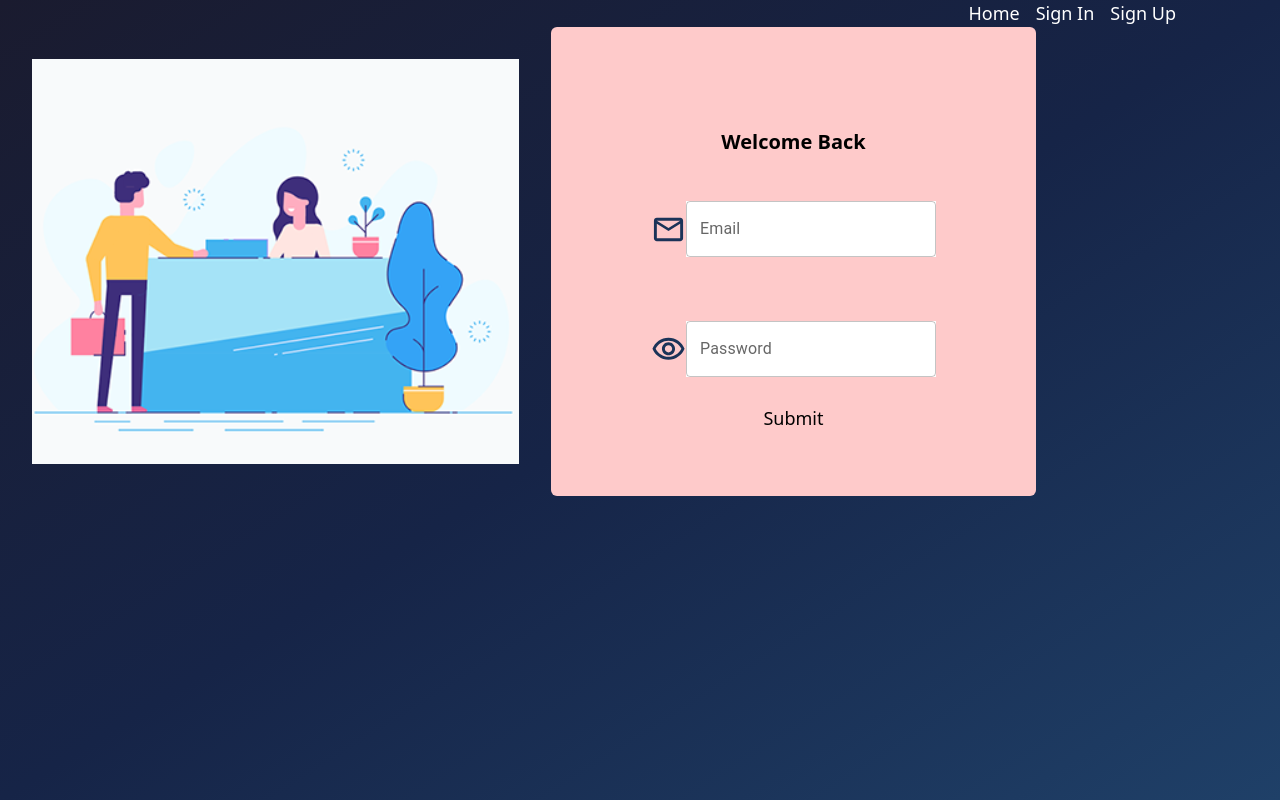
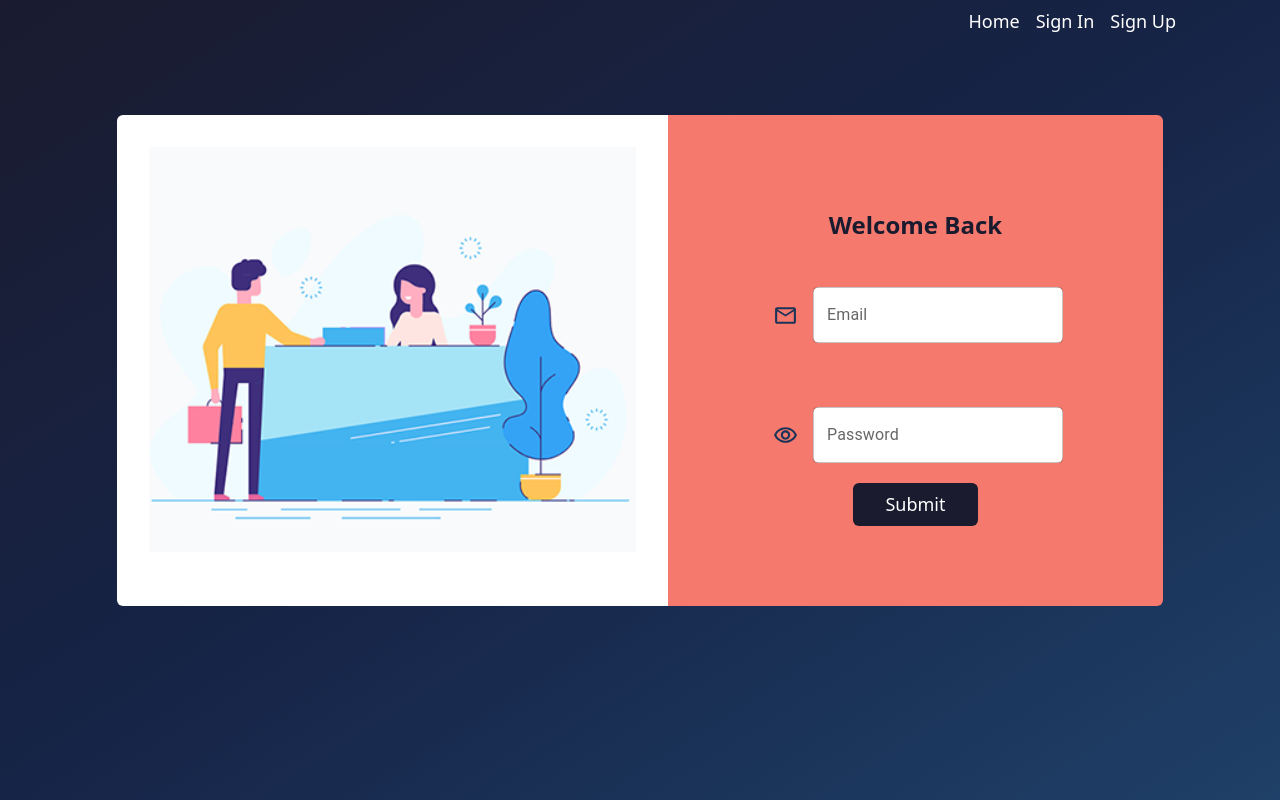
Before and after one commit to talkshrey/QuoteIT, a React (Create React App) app: page /login in a window 1280 px wide. Built offline with nearby package versions, Linux system fonts and the light colour scheme; what tailwindcss-filters would draw is missing.

Commit message:
Integration completed with the backend

```diff
--- a/src/Components/Booking2.js
+++ b/src/Components/Booking2.js
@@ -7,7 +7,6 @@ import Popup from "reactjs-popup";
 import { useState, useEffect } from "react";
 import laptop from "../Assets/Images/laptop.png"
 import Header2 from './Header2';
-import Pops from './Pops';
 
 const Item = styled(Paper)(({ theme }) => ({
     ...theme.typography.body2,
@@ -34,6 +33,7 @@ export default function Booking2(props) {
             console.log(result[0]["category-name"])
         })
         .catch(error => console.log('error', error))
+        // eslint-disable-next-line
     }, [])
 
     useEffect(()=>{
@@ -43,6 +43,7 @@ export default function Booking2(props) {
             setData(result)
         })
         .catch(error => console.log('error', error))
+        // eslint-disable-next-line
     }, [])
 
     useEffect(()=>{
@@ -54,6 +55,7 @@ export default function Booking2(props) {
             console.log(Object.values(result.data).map(item=>item))
           })
           .catch(error => console.log('error', error));
+          // eslint-disable-next-line
   }, [])
 
     return (
@@ -87,7 +89,6 @@ export default function Booking2(props) {
                             <div className="flex flex-row items-center justify-around">
                                 <img src={laptop} alt="laptop" className="w-32"/>
                                 <button type="button" className="px-5 py-3 bg-red-200 rounded-md" onClick={() => setOpen(o => !o)}> {data[1].subCatName} </button>
-                                <Pops o={open} c={closeModal} model="fridge"/>
                             </div>
                         </Item>
                     </Grid>
--- a/src/Components/Booking3.js
+++ b/src/Components/Booking3.js
@@ -1,9 +1,7 @@
-import { Link } from 'react-router-dom';
 import { styled } from '@mui/material/styles';
 import Box from '@mui/material/Box';
 import Paper from '@mui/material/Paper';
 import Grid from '@mui/material/Grid';
-import Pops from './Pops';
 import { useState, useEffect } from "react";
 import laptop from "../Assets/Images/laptop.png"
 import Header2 from './Header2';
@@ -32,6 +30,7 @@ export default function Booking3(props) {
             console.log(result[0]["category-name"])
         })
         .catch(error => console.log('error', error))
+        // eslint-disable-next-line
     }, [])
 
     useEffect(()=>{
@@ -42,6 +41,7 @@ export default function Booking3(props) {
 
         })
         .catch(error => console.log('error', error))
+        // eslint-disable-next-line
     }, [])
 
 
@@ -57,7 +57,6 @@ export default function Booking3(props) {
                         <div className="flex flex-row items-center justify-around">
                             <img src={laptop} alt="laptop" className="w-32"/>
                             <button type="button" className="px-5 py-3 bg-red-200 rounded-md" onClick={() => setOpen(o => !o)}> {data[0].subCatName} </button>
-                            <Pops o={open} c={closeModal}/>
                         </div>
                     </Item>
                     <br/>
--- a/src/Components/Booking4.js
+++ b/src/Components/Booking4.js
@@ -47,6 +47,7 @@ export default function Booking4() {
                 console.log(result[0]["category-name"])
             })
             .catch(error => console.log('error', error))
+            // eslint-disable-next-line
     }, [])
 
     useEffect(() => {
@@ -56,6 +57,7 @@ export default function Booking4() {
                 setData(result)
             })
             .catch(error => console.log('error', error))
+            // eslint-disable-next-line
     }, [])
 
     async function buy(e) {
--- a/src/Components/Header.js
+++ b/src/Components/Header.js
@@ -2,7 +2,7 @@ import { Link } from "react-router-dom";
 
 export default function Header() {
     return (
-        <div className="flex direction-row-reverse justify-end pr-24 items-around w-full bg-black-500">
+        <div className="flex direction-row-reverse justify-end pr-24 items-around w-full pt-2 bg-black-500">
             <div> <Link to="/" className="text-white px-2 text-lg"> Home </Link> </div>
             <div> <Link to="/login" className="text-white px-2 text-lg"> Sign In </Link> </div>
             <div> <Link to="/register" className="text-white px-2 text-lg"> Sign Up </Link> </div>
--- a/src/Components/LoginForm.js
+++ b/src/Components/LoginForm.js
@@ -1,9 +1,9 @@
 import { useState } from "react";
 import MailOutlineIcon from '@mui/icons-material/MailOutline';
-import login from "../Assets/Images/login.png"
 import { TextField } from "@mui/material";
 import VisibilityOutlinedIcon from '@mui/icons-material/VisibilityOutlined';
 import { useHistory } from "react-router-dom";
+import login from '../Assets/Images/login.png'
 
 export default function LoginForm() {
 
@@ -47,26 +47,30 @@ export default function LoginForm() {
 
     return (
 
-        <div className="w-screen h-max flex flex-row align-center">
-            <div className="p-8"> <img src={login} alt="login"/> </div>
-            <form className="flex flex-col px-20 pt-20 bg-gray-100 rounded-md" style={{backgroundColor: '#FECACA'}} onSubmit={handleSubmit}>
-                <div className="text-center pt-5 text-black text-xl"> <p className="font-sans font-bold"> Welcome Back </p> </div>
+        <div className="w-screen h-max flex flex-row justify-center align-center">
+            <div className="flex flex-row mt-20">
+                <div className="p-8 w-96 h-96 rounded-l-md bg-white">
+                    <img src={login} alt="login"/>
+                </div>
+            <form className="flex flex-col px-20 py-20 rounded-r-md" style={{backgroundColor: '#F5796D'}} onSubmit={handleSubmit}>
+                <div className="text-center pt-3 text-2xl"> <p className="font-sans font-bold" style={{color:'#1A1B2F'}}> Welcome Back </p> </div>
                 <div className="p-5">
                     <br/>
                     <div className="flex flex-row justify-around items-center">
-                        <MailOutlineIcon sx={{color: '#1b3358'}} fontSize="large"/>
-                        <TextField label="Email" sx={{width:'250px', backgroundColor:'white'}} onChange={e=>setName(e.target.value)}/>
+                        <MailOutlineIcon sx={{color: '#1b3358', padding:'5px', marginRight:'10px'}} fontSize="large"/>
+                        <TextField label="Email" className="rounded-md" sx={{width:'250px', backgroundColor:'white'}} onChange={e=>setName(e.target.value)}/>
                     </div>
                 </div>
                 <div className="p-5">
                     <br/>
                     <div className="flex flex-row justify-around items-center">
-                        <VisibilityOutlinedIcon sx={{color: '#1b3358'}} fontSize="large"/>
-                        <TextField label="Password" sx={{width:'250px', backgroundColor:'white'}} id="password" onChange={e=>setPass(e.target.value)}/>
+                        <VisibilityOutlinedIcon sx={{color: '#1b3358', padding:'5px', marginRight:'10px'}} fontSize="large"/>
+                        <TextField label="Password" type="password" className="rounded-md" sx={{width:'250px', backgroundColor:'white'}} id="password" onChange={e=>setPass(e.target.value)}/>
                     </div>
                 </div>
-                <center> <button type="submit"  className="rounded-md px-8 text-lg py-2 w-max font-sans"> Submit </button> </center>
+                <center> <button type="submit" style={{backgroundColor:'#1A1B2F'}} className="rounded-md px-8 text-lg text-white py-2 w-max font-sans"> Submit </button> </center>
             </form>
+            </div>
         </div>
     )
 }
--- a/src/Components/Logo.js
+++ b/src/Components/Logo.js
@@ -5,12 +5,13 @@ import Lottie from 'react-lottie'
 export default function Logo() {
 
         const defaultOptions = {
-            loop: true,
+            loop: false,
             autoplay: true,
             animationData: animationData,
             rendererSettings: {
               preserveAspectRatio: "xMidYMid slice"
             }
+
           }
 
         return (
--- a/src/Components/ProfileForm.js
+++ b/src/Components/ProfileForm.js
@@ -1,5 +1,4 @@
 import { useEffect, useState } from "react";
-import { Link } from "react-router-dom";
 
     export default function ProfileForm() {
 
--- a/src/Components/RegisterForm.js
+++ b/src/Components/RegisterForm.js
@@ -77,43 +77,43 @@ export default function RegisterForm() {
     return (
 
         <div className="w-max h-max flex flex-row align-center">
-            <form className="flex flex-col px-20 py-4 bg-white rounded-md mt-20" style={{marginLeft:'400px'}} onSubmit={handleSubmit}>
+            <form className="flex flex-col px-20 py-4 rounded-md mt-20" style={{marginLeft:'400px', backgroundColor:'#F5796D'}} onSubmit={handleSubmit}>
                 <div className="text-center font-sans font-bold pt-3 text-black text-xl"> Register page  </div>
                 <div className="grid grid-rows-4 grid-flow-col">
                     <div className="p-5">
                         <br/>
                         <div className="flex flex-row justify-around items-center">
-                            <PersonOutlineOutlinedIcon sx={{color: '#E33E5A', padding:'5px'}} fontSize="large"/>
-                            <TextField label="Username" sx={{width:'250px'}} onChange={e=>setName(e.target.value)}/>
+                            <PersonOutlineOutlinedIcon sx={{color: '#1b3358', padding:'5px'}} fontSize="large"/>
+                            <TextField label="Username" sx={{width:'250px', backgroundColor:'white'}} onChange={e=>setName(e.target.value)}/>
                         </div>
                     </div>
                     <div className="p-5">
                         <br/>
                         <div className="flex flex-row justify-around items-center">
-                            <VisibilityOutlinedIcon sx={{color: '#E33E5A', padding:'5px'}} fontSize="large"/>
-                            <TextField label="Password" sx={{width:'250px'}} onChange={e=>setPass(e.target.value)}/>
+                            <VisibilityOutlinedIcon sx={{color: '#1b3358', padding:'5px'}} fontSize="large"/>
+                            <TextField label="Password" type="password" sx={{width:'250px', backgroundColor:'white'}} onChange={e=>setPass(e.target.value)}/>
                         </div>
                     </div>
                     <div className="p-5">
                         <br/>
                         <div className="flex flex-row justify-around items-center">
-                            <LocalPhoneOutlinedIcon sx={{color: '#E33E5A', padding:'5px'}} fontSize="large"/>
-                            <TextField label="Contact" sx={{width:'250px'}} onChange={e=>setCont(e.target.value)}/>
+                            <LocalPhoneOutlinedIcon sx={{color: '#1b3358', padding:'5px'}} fontSize="large"/>
+                            <TextField label="Contact" sx={{width:'250px', backgroundColor:'white'}} onChange={e=>setCont(e.target.value)}/>
                         </div>
                     </div>
                     <div className="p-5">
                         <br/>
                         <div className="flex flex-row justify-around items-center">
-                            <MailOutlineIcon sx={{color: '#E33E5A', padding:'5px'}} fontSize="large"/>
-                            <TextField label="Email" sx={{width:'250px'}} onChange={e=>setEmail(e.target.value)}/>
+                            <MailOutlineIcon sx={{color: '#1b3358', padding:'5px'}} fontSize="large"/>
+                            <TextField label="Email" sx={{width:'250px', backgroundColor:'white'}} onChange={e=>setEmail(e.target.value)}/>
                         </div>
                     </div>
                     <div className="p-5">
                         <br/>
                         <div className="flex flex-row justify-around items-center">
-                            <PersonAddAlt1OutlinedIcon sx={{color: '#E33E5A', padding:'5px'}} fontSize="large"/>
+                            <PersonAddAlt1OutlinedIcon sx={{color: '#1b3358', padding:'5px'}} fontSize="large"/>
                             {/* <TextField label="Role" sx={{width:'250px'}} onChange={e=>setRole(e.target.value)}/> */}
-                            <FormControl fullWidth>
+                            <FormControl sx={{backgroundColor:'white'}} fullWidth>
                                 <InputLabel id="demo-simple-select-label">Role</InputLabel>
                                     <Select
                                     labelId="demo-simple-select-label"
@@ -131,19 +131,19 @@ export default function RegisterForm() {
                     <div className="p-5">
                         <br/>
                         <div className="flex flex-row justify-around items-center">
-                            <VisibilityOutlinedIcon sx={{color: '#E33E5A', padding:'5px'}} fontSize="large"/>
-                            <TextField label="Confirm Password" sx={{width:'250px'}} onChange={e=>setConfPass(e.target.value)}/>
+                            <VisibilityOutlinedIcon sx={{color: '#1b3358', padding:'5px'}} fontSize="large"/>
+                            <TextField label="Confirm Password" type="password" sx={{width:'250px', backgroundColor:'white'}} onChange={e=>setConfPass(e.target.value)}/>
                         </div>
                     </div>
                     <div className="p-5">
                         <br/>
                         <div className="flex flex-row justify-around items-center">
-                            <LocationOnOutlinedIcon sx={{color: '#E33E5A', padding:'5px'}} fontSize="large"/>
-                            <TextField label="Location" sx={{width:'250px', border:'#E33E5A'}} onChange={e=>setLoc(e.target.value)}/>
+                            <LocationOnOutlinedIcon sx={{color: '#1b3358', padding:'5px'}} fontSize="large"/>
+                            <TextField label="Location" sx={{width:'250px', border:'#E33E5A', backgroundColor:'white'}} onChange={e=>setLoc(e.target.value)}/>
                         </div>
                     </div>
                 </div>
-            <button type="submit" className="rounded-md px-4 py-1 my-3 bg-red-200 w-max hover:bg-red-500"> Submit </button>
+                <button type="submit" style={{backgroundColor:'#1A1B2F'}} className="rounded-md text-lg text-white py-2 font-sans"> Submit </button>
             </form>
         </div>
     )
```
Also changed, not shown: src/Components/Booking1.js (+2 -7 lines), src/Components/Pops.js (deleted, +0 -23 lines), src/Pages/FinalVendor.js (+6 -6 lines).
